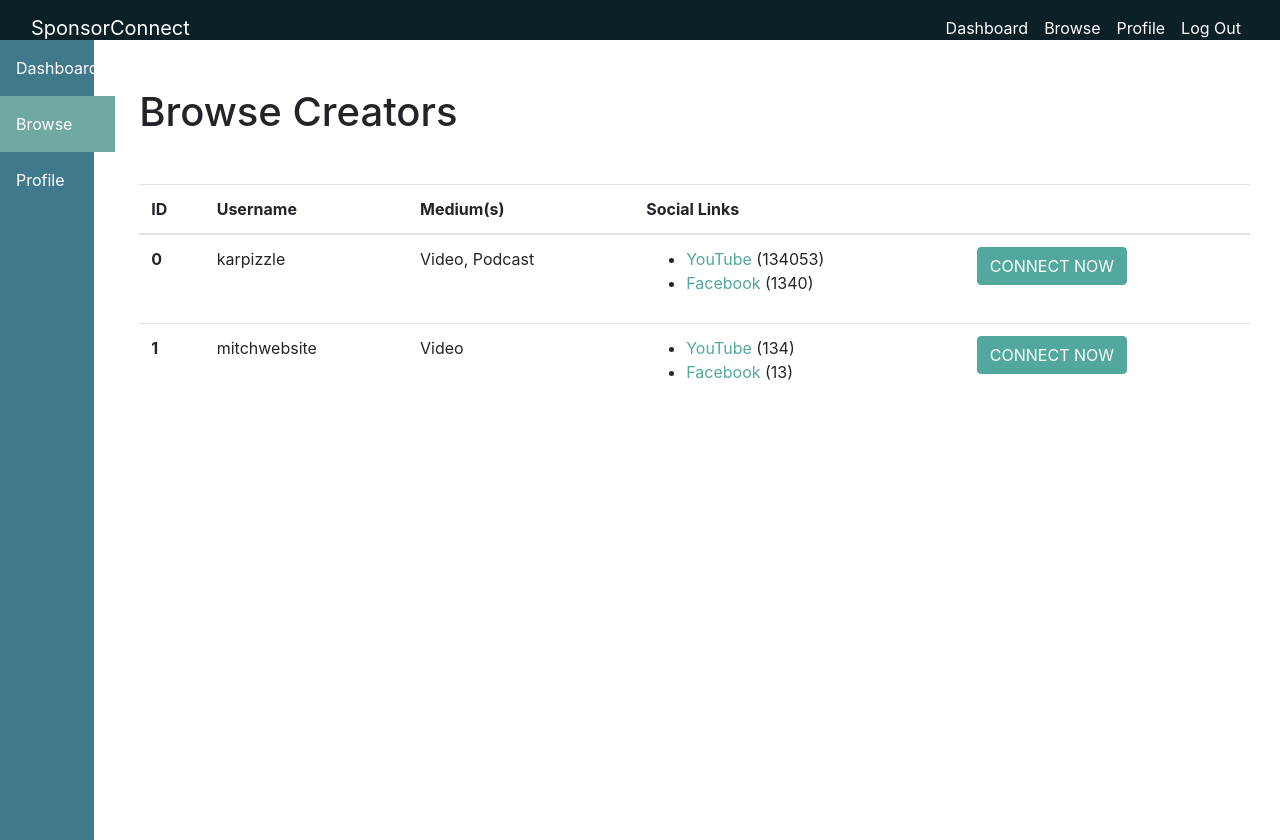
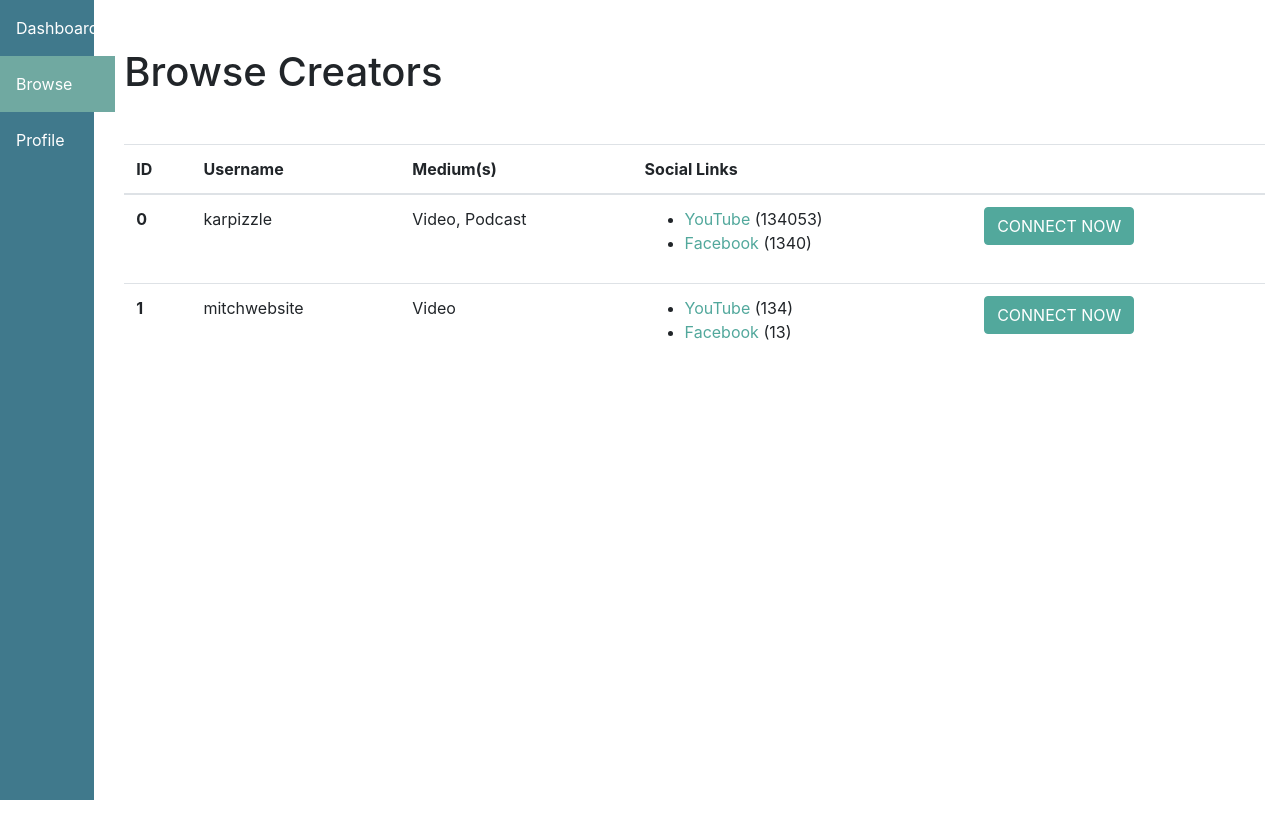
Before and after one commit to EKarpinsky/sponsor-connect, a React (Create React App) app: page /browse in a window 1280 px wide. After the commit the page ends 800 px from the top, so only its background shows below. Built offline with nearby package versions, Linux system fonts and the light colour scheme.

Commit message:
Rendering sidebar/header based on welcome page or not

```diff
--- a/src/App.css
+++ b/src/App.css
@@ -11,6 +11,10 @@
 
 #navbar {
     color: #0B2027
+}
+
+#header-container{
+    max-width: 70%;
 }
 
 #sidebar {
@@ -43,3 +47,7 @@ a:link, a:active, a:hover, a:visited {
 .nav-item {
     width:100%;
 }
+
+.welcome-title, .welcome-heading {
+    text-align: center;
+}
--- a/src/App.js
+++ b/src/App.js
@@ -3,44 +3,42 @@ import {
     BrowserRouter as Router,
     Switch,
     Route
-} from "react-router-dom";
-import { Nav } from "react-bootstrap";
+} from 'react-router-dom';
+
 import './App.css';
 import 'bootstrap/dist/css/bootstrap.min.css';
-import Navigation from "./components/navigation";
-import Dashboard from "./components/dashboard";
-import Browse from "./components/browse";
-import Profile from "./components/profile";
+import Sidebar from './components/Sidebar/Sidebar';
+import Header from './components/navigation';
+import Dashboard from './components/dashboard';
+import Browse from './components/browse';
+import Profile from './components/profile';
+import Welcome from './components/Welcome/Welcome';
 
 function App() {
     return (
         <Router>
-            <div className="App">
-                <div className="header">
-                    <Navigation/>
+            <div className='App'>
+                <div className='header'>
+                    {/*only show header on welcome page*/}
+                    {window.location.pathname === '/' && <Header/>}
                 </div>
-                <div className={"row"}>
-                    <div id={"sidebar"} className={"col-1 pr-0"}>
-                        <Nav defaultActiveKey="/dashboard" className="flex-column">
-                            <Nav.Link className={window.location.pathname==="/dashboard"?"nav-selected py-3":"py-3"} href="/dashboard">Dashboard</Nav.Link>
-                            <Nav.Link className={window.location.pathname==="/browse"?"nav-selected py-3":"py-3"} href="/browse">Browse</Nav.Link>
-                            <Nav.Link className={window.location.pathname==="/profile"?"nav-selected py-3":"py-3"} href="/profile">Profile</Nav.Link>
-                        </Nav>
-                    </div>
-                    <div className={"col-11"}>
-                        <div id={"app-container"} className={"container-fluid"}>
-                            <Switch>
-                                <Route path="/dashboard">
-                                    <Dashboard />
-                                </Route>
-                                <Route path="/browse">
-                                    <Browse />
-                                </Route>
-                                <Route path="/profile">
-                                    <Profile />
-                                </Route>
-                            </Switch>
-                        </div>
+                <div className={'row'}>
+                    {window.location.pathname !== '/' && <Sidebar/>}
+                    <div id={'app-container'} className={'container-fluid col-11'}>
+                        <Switch>
+                            <Route exact path='/'>
+                                <Welcome/>
+                            </Route>
+                            <Route path='/dashboard'>
+                                <Dashboard/>
+                            </Route>
+                            <Route path='/browse'>
+                                <Browse/>
+                            </Route>
+                            <Route path='/profile'>
+                                <Profile/>
+                            </Route>
+                        </Switch>
                     </div>
                 </div>
             </div>
--- /dev/null
+++ b/src/components/Sidebar/Sidebar.js
@@ -0,0 +1,21 @@
+import React from 'react';
+import {Nav} from "react-bootstrap";
+
+
+function Sidebar() {
+    return(
+        <div data-testid="Sidebar" id={"sidebar"} className={"col-1 pr-0"}>
+            <Nav defaultActiveKey="/dashboard" className="flex-column">
+                <Nav.Link className={window.location.pathname === "/dashboard" ? "nav-selected py-3" : "py-3"}
+                href="/dashboard">Dashboard</Nav.Link>
+                <Nav.Link className={window.location.pathname === "/browse" ? "nav-selected py-3" : "py-3"}
+                href="/browse">Browse</Nav.Link>
+                <Nav.Link className={window.location.pathname === "/profile" ? "nav-selected py-3" : "py-3"}
+                href="/profile">Profile</Nav.Link>
+            </Nav>
+        </div>
+    );
+}
+
+
+export default Sidebar;
--- /dev/null
+++ b/src/components/Welcome/Welcome.js
@@ -0,0 +1,12 @@
+import React from 'react';
+
+const Welcome = () => (
+    <div data-testid='Welcome'>
+        <div className={'container-fluid'}>
+            <h1 className={'welcome-heading mt-5'}>The easiest way to find and manage your sponsor partnerships</h1>
+        </div>
+    </div>
+);
+
+
+export default Welcome;
```
Also changed, not shown: generate-react-cli.json (added, +15 -0 lines), src/components/browse.js (+37 -33 lines), 2 other files (tests, documents, lock files or other folders).
